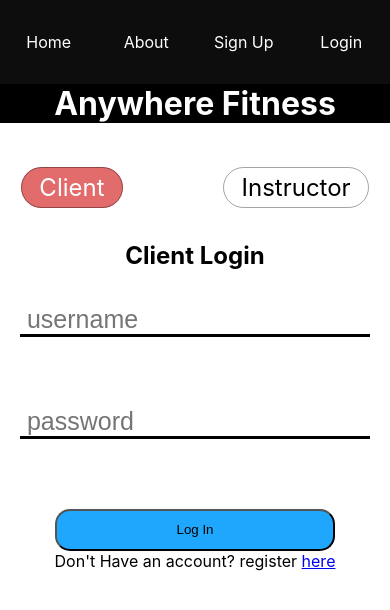
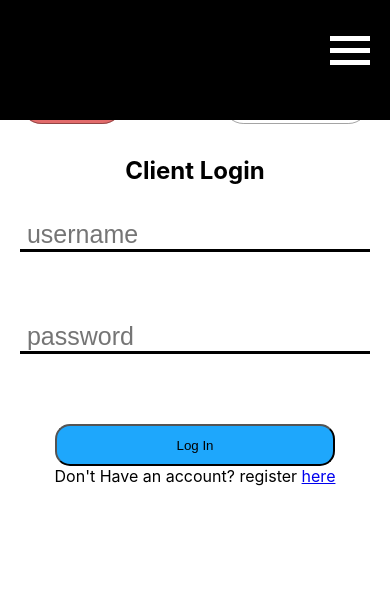
Before and after one commit to otabekakbaroff/anywhere_fitnessFE, a React (Create React App) app in the folder fitness-app/: page /login/client in a window 390 px wide. Shown: the top 610 px of the page. Built offline with nearby package versions, Linux system fonts and the light colour scheme.

Commit message:
working on home page responsiveness

```diff
--- a/fitness-app/src/App.css
+++ b/fitness-app/src/App.css
@@ -2,6 +2,143 @@
     margin:0;
     padding:0;
 }
+
+@media only screen and  (min-width:0px){
+    .nav{
+        background-color:#000000;
+        top:0;
+        position: fixed;
+        width:100%;
+        height: 120px;
+        display:flex;
+        align-items: center;
+      }
+      .nav .anchor-tags{
+        display:flex;
+        justify-content: space-around;
+        width:100%;
+      }
+      .nav .anchor-tags a{
+        color: rgb(255, 255, 255);
+        font-size:1.3em;
+
+        text-decoration: none;
+        border-radius: 2px;
+        text-align: center;
+      }
+      .nav .anchor-tags a:hover{
+          background-color:rgb(27, 27, 27);
+      }
+      .HomePageImgs{
+        display:flex;
+        margin-top:120px;
+        flex-wrap: wrap;
+        height: 100vh;
+        width: 100%;
+       }
+
+      .middleImg{
+          width: 100%;
+          height: 35vh;
+          background-image: url("./resources/bruce-mars-HHXdPG_eTIQ-unsplash.jpg");
+          background-repeat: no-repeat;
+          background-position: center;
+          background-size: cover;
+          display:flex;
+          justify-content: center;
+          align-items: center;
+      }
+      .chose{
+        width:100%;
+        height: 50vh;
+        background-image: url("./resources/two-woman-doing-exercise-1671217.jpg");
+        background-repeat: no-repeat;
+        background-position: center;
+        background-size: cover;
+        display:flex;
+        justify-content: center;
+        align-items: center;
+    }
+    .workout{
+        width:100%;
+        height: 50vh;
+        background-image: url("./resources/woman-wearing-black-bra-and-pants-on-top-of-the-mountain-963697.jpg");
+        background-repeat: no-repeat;
+        background-position: center;
+        background-size: cover;
+        display:flex;
+        justify-content: center;
+        align-items: center;
+    }
+    .anywhere{
+        width:100%;
+        height: 50vh;
+        background-image: url("./resources/geert-pieters-3RnkZpDqsEI-unsplash.jpg");
+        background-repeat: no-repeat;
+        background-position: center;
+        background-size: cover;
+        display:flex;
+        justify-content: center;
+        align-items: center;
+    }
+
+    .anytime{
+        width:100%;
+        height: 45vh;
+        background-image: url("./resources/inspired-horizons-digital-marketing-I749-lKHHJ4-unsplash.jpg");
+        background-repeat: no-repeat;
+        background-position: center;
+        background-size: cover;
+        display:flex;
+        justify-content: center;
+        align-items: center;
+    }
+    p{
+        font-size: 27px;
+    }
+    .workout p{
+        text-align: center;
+        font-size:27px;
+        color: rgb(0, 0, 0);
+        background-color: #ffffff9e;
+        border-radius: 50px;
+        width: 65%;
+    }
+    .anytime p{
+        text-align: center;
+        font-size:27px;
+        color: rgb(0, 0, 0);
+        background-color: #ffffff9e;
+        border-radius: 50px;
+        width: 65%;
+    }
+    .anywhere p{
+        text-align: center;
+        font-size:27px;
+        color: rgb(0, 0, 0);
+        background-color: #ffffff9e;
+        border-radius: 50px;
+        width: 65%;
+    }
+    .chose p{
+        text-align: center;
+        font-size:27px;
+        color: rgb(0, 0, 0);
+        background-color: #ffffff9e;
+        border-radius: 50px;
+        width: 65%;
+    }
+    .middleImg p{
+        text-align: center;
+        font-size:27px;
+        color:white;
+        background-color: #000000bd;
+        width:100%;
+    }
+}
+
+
+
 body{
     background-color:#e9ebee;
 }
@@ -13,7 +150,7 @@ body{
     text-align: center;
 }
 .login{
-    height: 90vh;
+    height: 100vh;
     display:flex;
     justify-content: center;
     align-items: center;
@@ -56,31 +193,8 @@ form input:focus{
     transition:  border-bottom .35s ease-in-out;
 }
 
-.Nav{
-    background-color:rgba(0, 0, 0, 0.945);
-    text-align: center;
-    height: 10vh;
-    display:flex;
-    justify-content: space-between;
-    color:white;
-}
-.Nav a{
-    font-size: 1em;
-    color:white;
-    text-decoration: none;
-    width:25%;
-    padding:2%;
-    display: flex;
-    justify-content: center;
-    align-items: center;
-}
-.Nav a:hover{
-    background-color:rgb(29, 28, 28);
-    border-radius: 15px;
-}
-
 .signup{
-    height: 90vh;
+    height: 100vh;
     display:flex;
     justify-content: center;
     align-items: center;
@@ -127,63 +241,12 @@ form input:focus{
     margin:10%;
 }
 #register-client{
-    /* background-color:#e26b6b;
-    color:white; */
     border-radius: 1em;
 }
 #register-instructor{
     border-radius: 1em;
 }
-.chose{
-    width:50%;
-    height: 45vh;
-    background-image: url("./resources/two-woman-doing-exercise-1671217.jpg");
-    background-repeat: no-repeat;
-    background-position: center;
-    background-size: cover;
-    display:flex;
-    justify-content: center;
-    align-items: center;
-}
 
-
-.workout{
-    width:50%;
-    height: 45vh;
-    background-image: url("./resources/woman-wearing-black-bra-and-pants-on-top-of-the-mountain-963697.jpg");
-    background-repeat: no-repeat;
-    background-position: center;
-    background-size: cover;
-    display:flex;
-    justify-content: center;
-    align-items: center;
-}
-
-
-
-.anywhere{
-    width:50%;
-    height: 45vh;
-    background-image: url("./resources/geert-pieters-3RnkZpDqsEI-unsplash.jpg");
-    background-repeat: no-repeat;
-    background-position: center;
-    background-size: cover;
-    display:flex;
-    justify-content: center;
-    align-items: center;
-}
-
-.anytime{
-    width:50%;
-    height: 45vh;
-    background-image: url("./resources/inspired-horizons-digital-marketing-I749-lKHHJ4-unsplash.jpg");
-    background-repeat: no-repeat;
-    background-position: center;
-    background-size: cover;
-    display:flex;
-    justify-content: center;
-    align-items: center;
-}
 #login-client{
     border-radius: 1em;
     /* background-color:rgb(226, 107, 107);
@@ -192,69 +255,8 @@ form input:focus{
 #login-instructor{
     border-radius: 1em;
 }
-.middleImg{
-    position:absolute;
-    width: 35%;
-    height: 35vh;
-    /* background-color: black; */
-    top: 36%;
-    left: 28%;
-    background-image: url("./resources/bruce-mars-HHXdPG_eTIQ-unsplash.jpg");
-    background-repeat: no-repeat;
-    background-position: center;
-    background-size: cover;
-    display:flex;
-    justify-content: center;
-    align-items: center;
-
-}
-.HomePageImgs{
-    display:flex;
-    flex-wrap: wrap;
-    height: 84.4vh;
-    width: 100%;
-}
 
 
-.workout p{
-    text-align: center;
-    font-size:2.5em;
-    color: rgb(0, 0, 0);
-    background-color: #ffffff9e;
-    border-radius: 50px;
-    width: 65%;
-}
-.anytime p{
-    text-align: center;
-    font-size:2.5em;
-    color: rgb(0, 0, 0);
-    background-color: #ffffff9e;
-    border-radius: 50px;
-    width: 65%;
-}
-.anywhere p{
-    text-align: center;
-    font-size:2.5em;
-    color: rgb(0, 0, 0);
-    background-color: #ffffff9e;
-    border-radius: 50px;
-    width: 65%;
-}
-.chose p{
-    text-align: center;
-    font-size:2.5em;
-    color: rgb(0, 0, 0);
-    background-color: #ffffff9e;
-    border-radius: 50px;
-    width: 65%;
-}
-.middleImg p{
-    text-align: center;
-    font-size:2.5em;
-    color:white;
-    background-color: #000000bd;
-    width:100%;
-}
 
 .errorMessage{
     color:red;
@@ -404,3 +406,61 @@ button{
 .about section h1{
     font-size: 4em;
 }
+
+
+
+
+@media only screen and (max-width:849px){
+    #sandwich{
+      position: fixed;
+      margin: 25px 15px 0px 0px;
+      top:0;
+      right:0;
+      width:50px;
+      height: 50px;
+      display:flex;
+      justify-content: center;
+      align-items: center;
+      flex-direction: column;
+    }
+    #sandwich div{
+      width:40px;
+      height: 5px;
+      background-color: rgb(255, 255, 255);
+      margin:7% 5% 7% 5%;
+    }
+    .nav .close{
+      display:none;
+    }
+    .nav .open{
+      display:block;
+      background-color:black;
+      width:100%;
+      font-size: 1.2rem;
+    }
+    .nav{
+      display:block;
+      flex-direction: column;
+      justify-content: center;
+      flex-wrap: wrap;
+    }
+
+    .nav .open{
+      padding: 40px 0px;
+    }
+    .nav .anchor-tags{
+      flex-direction: column;
+    }
+    .nav .anchor-tags a{
+      width:100%;
+    }
+    #sign-up{
+      background-color:white;
+      color:rgb(95 184 32);
+      border-radius: 0;
+    }
+    .logo{
+      justify-content: center;
+      width:100%;
+    }
+}
--- a/fitness-app/src/components/SingleComponents/header.js
+++ b/fitness-app/src/components/SingleComponents/header.js
@@ -1,12 +1,33 @@
 import React from 'react';
 import {Link} from 'react-router-dom';
 function Navbar(){
+    function sayHello(){
+        let open = document.querySelectorAll(".nav .anchor-tags a")
+        if (open[0].className === 'close'){
+            for(let i = 0; i < open.length; i++){
+                open[i].className = 'open'
+            }
+        }else{
+            for(let i = 0; i < open.length; i++){
+                open[i].className = 'close'
+            }
+        }
+    }
     return(
-        <div className="Nav">
-            <Link to="/">Home</Link>
-            <Link to="/about">About</Link>
-            <Link to="/register/client">Sign Up</Link>
-            <Link to="/login/client">Login</Link>
+        <div>
+            <div className="nav">
+                <div className="anchor-tags">
+                    <Link to="/" className="close">Home</Link>
+                    <Link to="/about" className="close">About</Link>
+                    <Link to="/register/client" className="close">Sign Up</Link>
+                    <Link to="/login/client" className="close">Login</Link>
+                </div>
+            </div>
+            <div id="sandwich" onClick={sayHello}>
+                    <div id="layerOne"></div>
+                    <div id="layerTwo"></div>
+                    <div id="layerThree"></div>
+            </div>
         </div>
     )
 }
```
